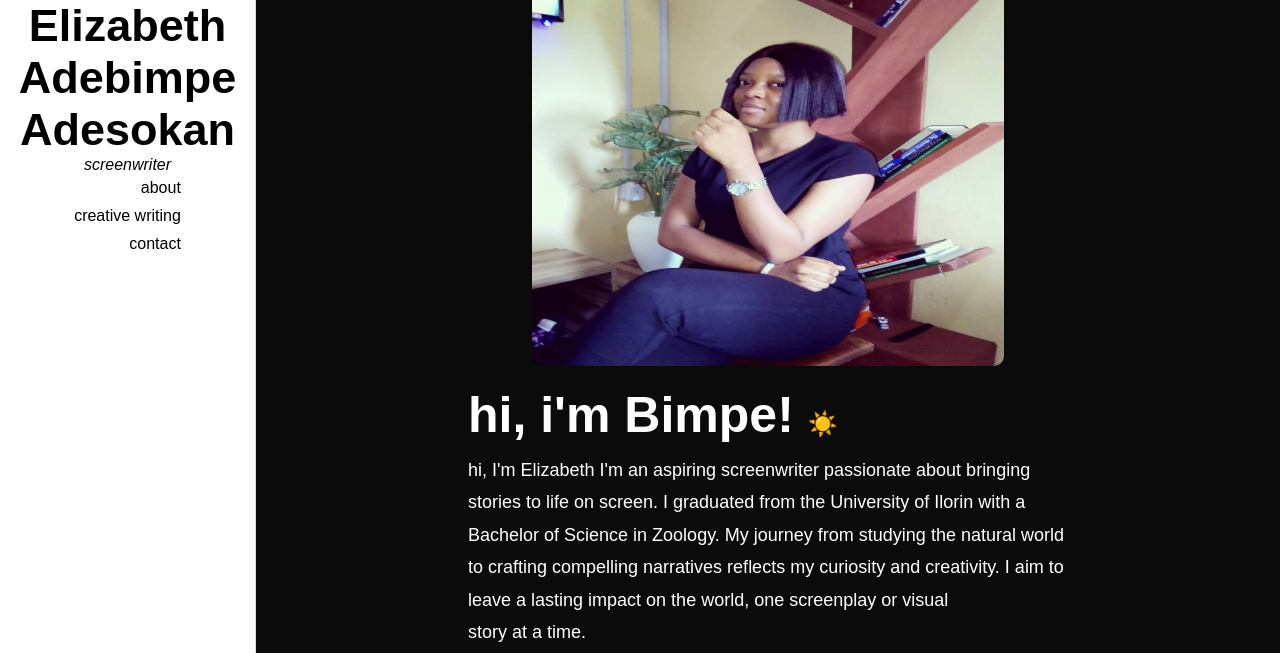
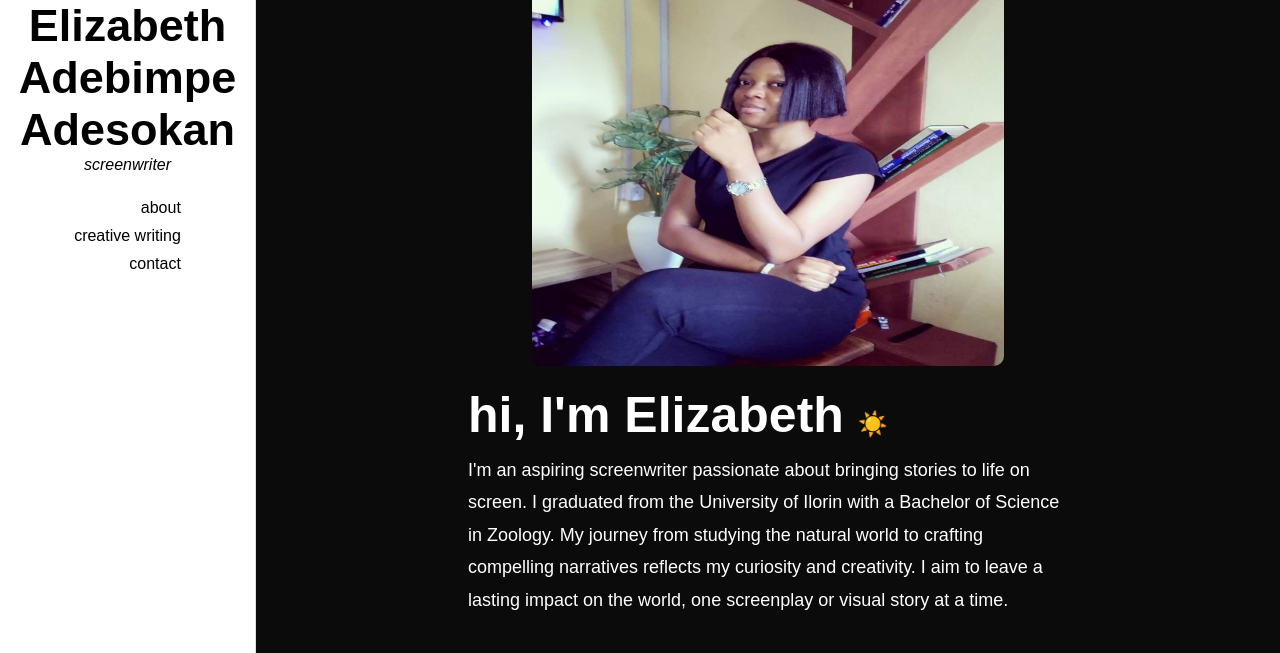
Before and after one commit to emdevelopa/bimpe-port, a plain HTML site: page index.html in a window 1280 px wide. Shown: the part 74-727 px from the top of the page. Drawn offline with Linux system fonts and the light colour scheme.

Commit message:
italic_text

```diff
--- a/index.html
+++ b/index.html
@@ -21,7 +21,7 @@
                 <a href="#"><img src="cv.png" alt="CV"></a>
             </div>
             <h1 class="name">Elizabeth <br> Adebimpe Adesokan</h1>
-            <i>screenwriter</i>
+            <i style="margin-bottom: 20px;">screenwriter</i>
             <nav>
                 <a href="#">about</a>
                 <!-- <a href="#">screenwriter</a> -->
@@ -34,8 +34,8 @@
         <div class="main-content">
             <img class="profile-image" src="bimpe.jpg" alt="Profile">
             <div class="intro-text">
-                <h2>hi, i'm Bimpe! <span>☀️</span></h2>
-                <p>hi, I'm Elizabeth
+                <h2>hi, I'm Elizabeth <span>☀️</span></h2>
+                <p>
 
                     I'm an aspiring screenwriter passionate about bringing stories to life on screen. I graduated from
                     the University of
```
